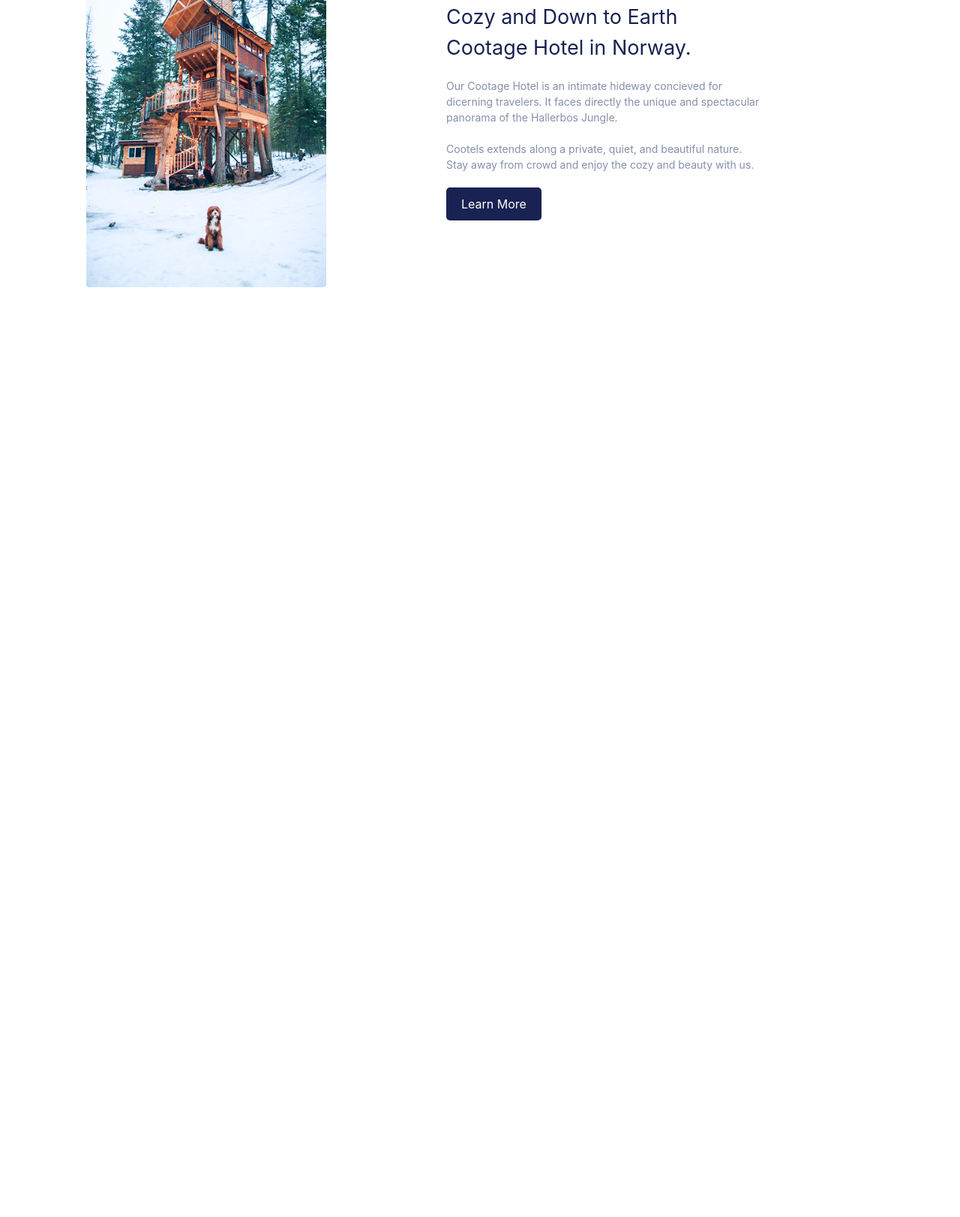
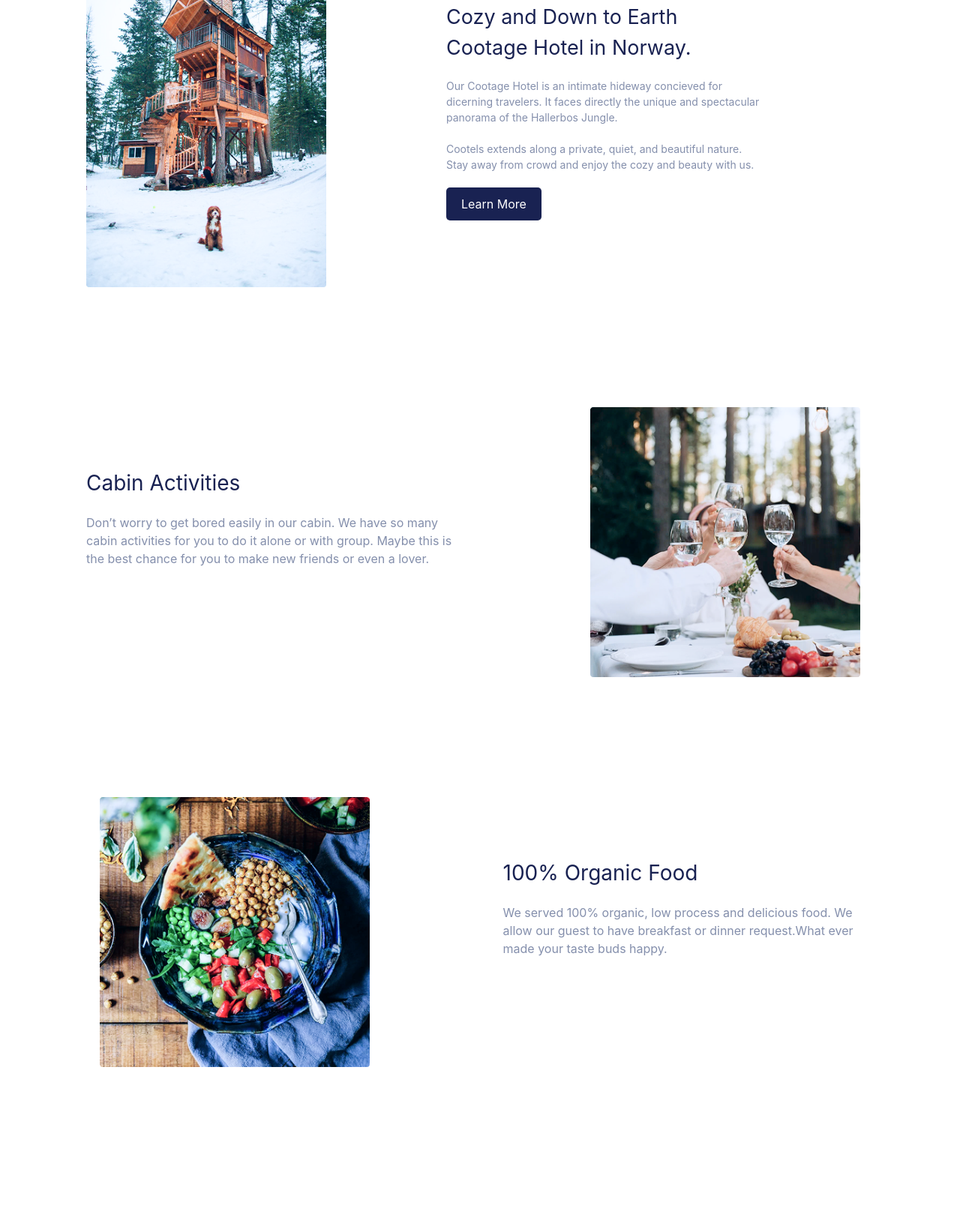
Before and after one commit to mnozilshoev-rgb/W2-Homework3, a website: page index.html in a window 1280 px wide. Shown: the part 787-2410 px from the top of the page at 75% size. Before the commit the page ends 1270 px from the top, so only its background shows below. Drawn offline with nearby package versions, Linux system fonts and the light colour scheme; files that its build step writes are made by us from their sources.

Commit message:
Section 4 done

```diff
--- a/index.html
+++ b/index.html
@@ -28,7 +28,7 @@
         <button class="p-2.5 bg-[#192252] pl-5 pr-5 rounded-[5px] text-white">Reservation</button>
     </div>
 
-    <div class="flex gap-7 w-[40%] h-120 align-center justify-center mt-10  ">
+    <div class="flex gap-7 w-[40%] h-120 align-center justify-center mt-10 ml-20  ">
         <img class="h-100" src="./src/images/meritt-thomas-u-Hb93V6IWI-unsplash 1.png" alt="">
         <img class="mt-11 h-100" src="./src/images/meritt-thomas-u-Hb93V6IWI-unsplash 2.png" alt="">
         <img class="h-100" src="./src/images/meritt-thomas-u-Hb93V6IWI-unsplash 3.png" alt="">
@@ -36,7 +36,9 @@
     </div>
 
 </div>
-<div class="w-full max-w-[1050px]  mx-auto h-120 mt-10 flex gap-40">
+
+
+<div class="w-full max-w-[1050px]  mx-auto h-120 mt-10 flex gap-40 mb-50" >
 
  <div class="flex gap-7 w-[40%] h-120 align-center justify-center mt-10  ">
         <img class="h-120 mt-10 ml-[-100px] " src="./src/images/image 13.png" alt="">
@@ -49,11 +51,34 @@
         <button class="p-2.5 bg-[#192252] pl-5 pr-5 rounded-[5px] text-white">Learn More</button>
     </div>
 
+</div>
+
+<div class="w-full max-w-[1050px]  mx-auto h-120 mt-10 flex gap-40">
+
+    <div class="text-[#192252] w-[50%] items-center  justify-center h-120 mt-30 ">
+        <h1 class="text-[28px] ">Cabin Activities</h1>
+        <p class="mt-5 mb-5 text-[#848FAC]">Don’t worry to get bored easily in our cabin. We have so many cabin activities for you to do it alone or with group. Maybe this is the best chance for you to make new friends or even a lover.</p>
+    </div>
+
+    <div class="flex gap-7 w-[40%] h-120 align-center justify-center mt-10  ">
+        <img class="h-90" src="./src/images/image 21 (1).png" alt="">
+
+    </div>
+
+</div>
 
 
+<div class="w-full max-w-[1050px]  mx-auto h-120 mt-10 flex gap-40">
 
+     <div class="flex gap-7 w-[40%] h-120 align-center justify-center mt-10  ">
+        <img class="h-90" src="./src/images/image 18 (1).png" alt="">
 
+    </div>
 
+    <div class="text-[#192252] w-[50%] items-center  justify-center h-120 mt-30 ">
+        <h1 class="text-[28px] ">100% Organic Food</h1>
+        <p class="mt-5 mb-5 text-[#848FAC]">We served 100% organic, low process and delicious food. We allow our guest to have breakfast or dinner request.What ever made your taste buds happy.</p>
+    </div>
 
 
 
```
Also changed, not shown: src/images/image 18 (1).png (added), src/images/image 21 (1).png (added).
